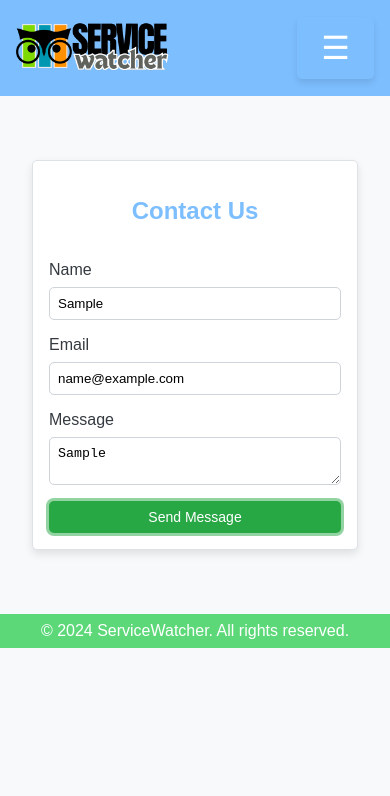
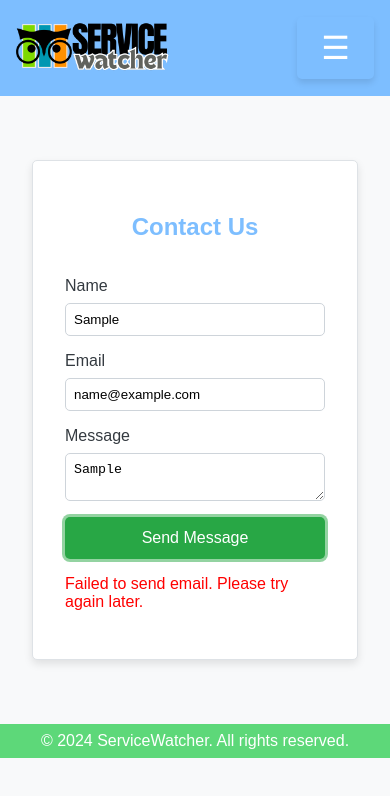
Before and after one commit to rfulgencio3/servicewatcher-web, a React (Create React App) app: page /contact in a window 390 px wide. Both pictures are taken after typing "Sample", "name@example.com", "Sample" into the empty fields and a click on the button "Send Message". Shown: the top 796 px of the page. Built offline with nearby package versions, Linux system fonts and the light colour scheme; no server answers.

Commit message:
Implementação de form de Contact

```diff
--- a/src/components/Contact.js
+++ b/src/components/Contact.js
@@ -7,6 +7,8 @@ const Contact = () => {
     email: '',
     message: '',
   });
+  const [success, setSuccess] = useState(false);
+  const [error, setError] = useState(false);
 
   const handleChange = (e) => {
     const { name, value } = e.target;
@@ -16,10 +18,32 @@ const Contact = () => {
     });
   };
 
-  const handleSubmit = (e) => {
+  const handleSubmit = async (e) => {
     e.preventDefault();
-    // Handle form submission
-    console.log(formData);
+    try {
+      const response = await fetch('https://servicewatcher-mailservice.azurewebsites.net/email/send', {
+        method: 'POST',
+        headers: {
+          'Content-Type': 'application/json',
+        },
+        body: JSON.stringify({
+          to: 'contact@servicewatcher.net',
+          subject: `Contact Form Submission from ${formData.name}`,
+          body: `Name: ${formData.name}\nEmail: ${formData.email}\nMessage: ${formData.message}`,
+        }),
+      });
+
+      if (response.ok) {
+        setSuccess(true);
+        setError(false);
+      } else {
+        setSuccess(false);
+        setError(true);
+      }
+    } catch (error) {
+      setSuccess(false);
+      setError(true);
+    }
   };
 
   return (
@@ -33,6 +57,7 @@ const Contact = () => {
           name="name"
           value={formData.name}
           onChange={handleChange}
+          required
         />
         <label htmlFor="email">Email</label>
         <input
@@ -41,6 +66,7 @@ const Contact = () => {
           name="email"
           value={formData.email}
           onChange={handleChange}
+          required
         />
         <label htmlFor="message">Message</label>
         <textarea
@@ -48,8 +74,11 @@ const Contact = () => {
           name="message"
           value={formData.message}
           onChange={handleChange}
+          required
         />
         <button type="submit">Send Message</button>
+        {success && <p className="success">Email sent successfully!</p>}
+        {error && <p className="error">Failed to send email. Please try again later.</p>}
       </form>
     </div>
   );
--- a/src/components/Contact.scss
+++ b/src/components/Contact.scss
@@ -8,16 +8,6 @@
   border-radius: 5px;
   background-color: white;
   box-shadow: 0 4px 8px rgba(0, 0, 0, 0.1);
-
-  @media (max-width: 768px) {
-    padding: 1rem;
-    h2 {
-      font-size: 1.5rem;
-    }
-    form label {
-      margin-top: 0.5rem;
-    }
-  }
 
   h2 {
     text-align: center;
@@ -52,11 +42,6 @@
       transition: background-color 0.3s ease, box-shadow 0.3s ease, transform 0.2s;
       box-shadow: 0 4px 6px rgba(0, 0, 0, 0.1);
       font-size: 1rem;
-
-      @media (max-width: 768px) {
-        font-size: 0.875rem;
-        padding: 0.5rem 1rem;
-      }
     }
 
     button:hover {
@@ -69,5 +54,15 @@
       outline: none;
       box-shadow: 0 0 0 3px rgba($secondary-color, 0.5);
     }
+
+    .success {
+      color: green;
+      margin-top: 1rem;
+    }
+
+    .error {
+      color: red;
+      margin-top: 1rem;
+    }
   }
 }
```
